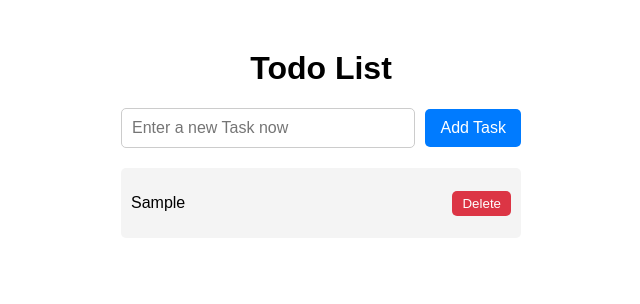
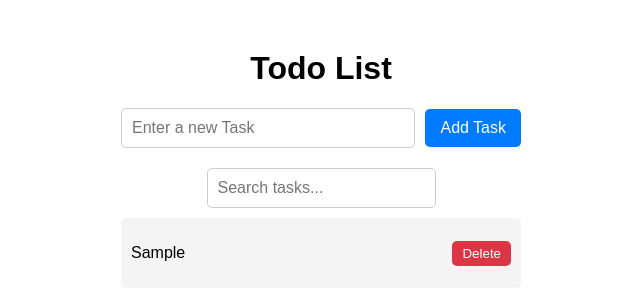
Before and after one commit to Swathiwebtree/To-do, a React (Create React App) app: page / in a window 1280 px wide. Both pictures are taken after typing "Sample" into the empty fields and a click on the button "Add Task". Shown: the top 304 px of the page, without its empty margins (319-959 px from the left). Built offline with nearby package versions, Linux system fonts and the light colour scheme.

Commit message:
Added  search bar

```diff
--- a/src/App.js
+++ b/src/App.js
@@ -5,8 +5,10 @@ import TaskList from './TaskList';
 function App() {
   const [tasks, setTasks] = useState([]);
   const [newTask, setnewTask] = useState("");
+  const [searchQuery, setSearchQuery] = useState("");
 
   const addTask = () => {
+    if (newTask.trim() ==="") return;
     setTasks([...tasks, newTask]);
     setnewTask("");
   };
@@ -18,12 +20,21 @@ function App() {
         type="text"
         value={newTask}
         onChange={(e) => setnewTask(e.target.value)}
-        placeholder='Enter a new Task now'
+        placeholder='Enter a new Task'
       />
       <button className="add-button" onClick={addTask}>
         Add Task
         </button>
       </div>
+      {tasks.length > 0 && (
+        <input
+          type="text"
+          className="search-bar"
+          value={searchQuery}
+          onChange={(e) => setSearchQuery(e.target.value)}
+          placeholder="Search tasks..."
+        />
+        )}
       <TaskList tasks={tasks} setTasks={setTasks} />
   </div>
   );
--- a/src/TaskList.css
+++ b/src/TaskList.css
@@ -24,3 +24,9 @@
   cursor: pointer;
   transition: background-color 0.3s;
 }
+.empty-list {
+  text-align: center;
+  font-size: italic;
+  color: #888;
+  margin-top: 20px;
+}
```
